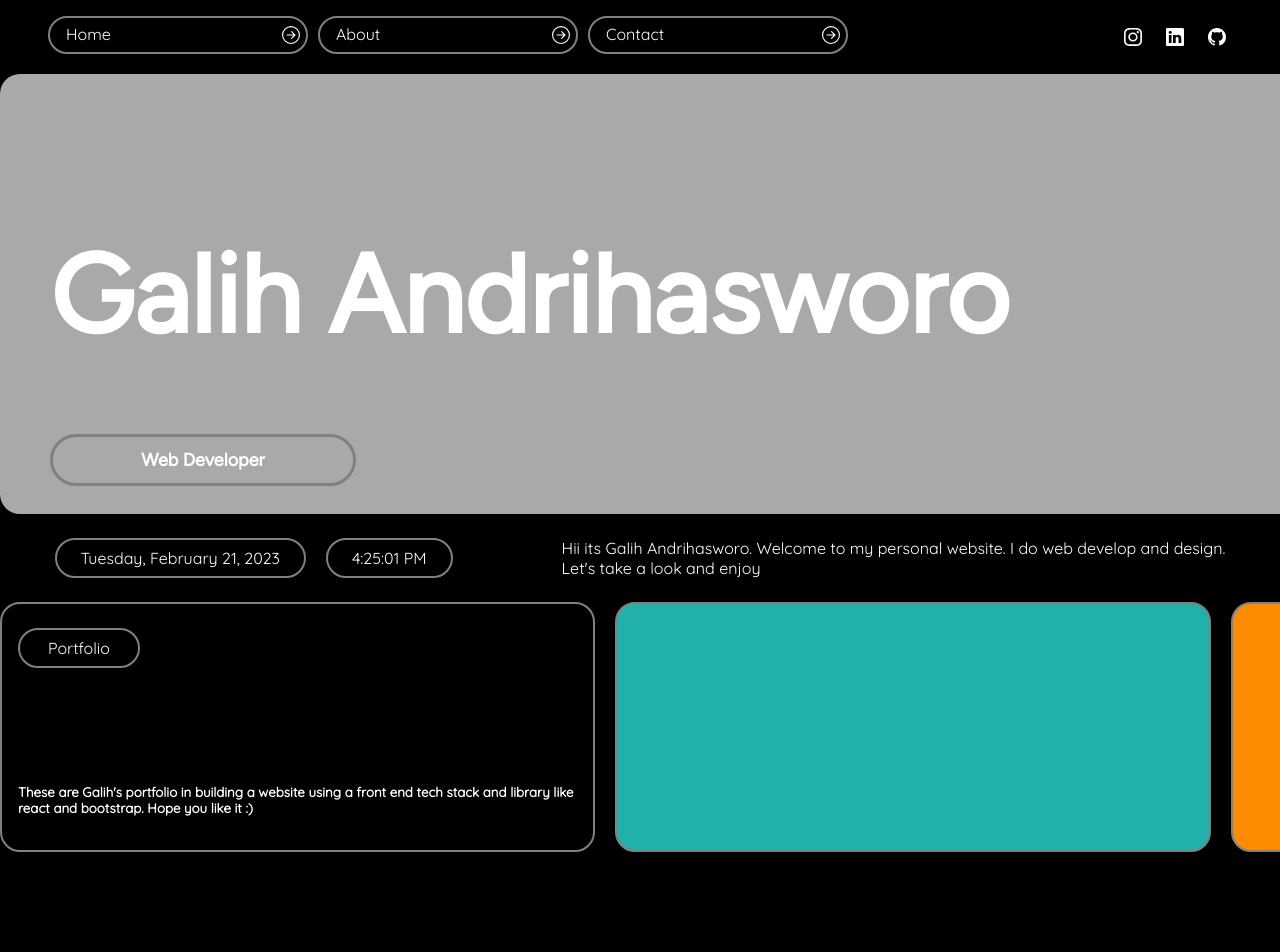
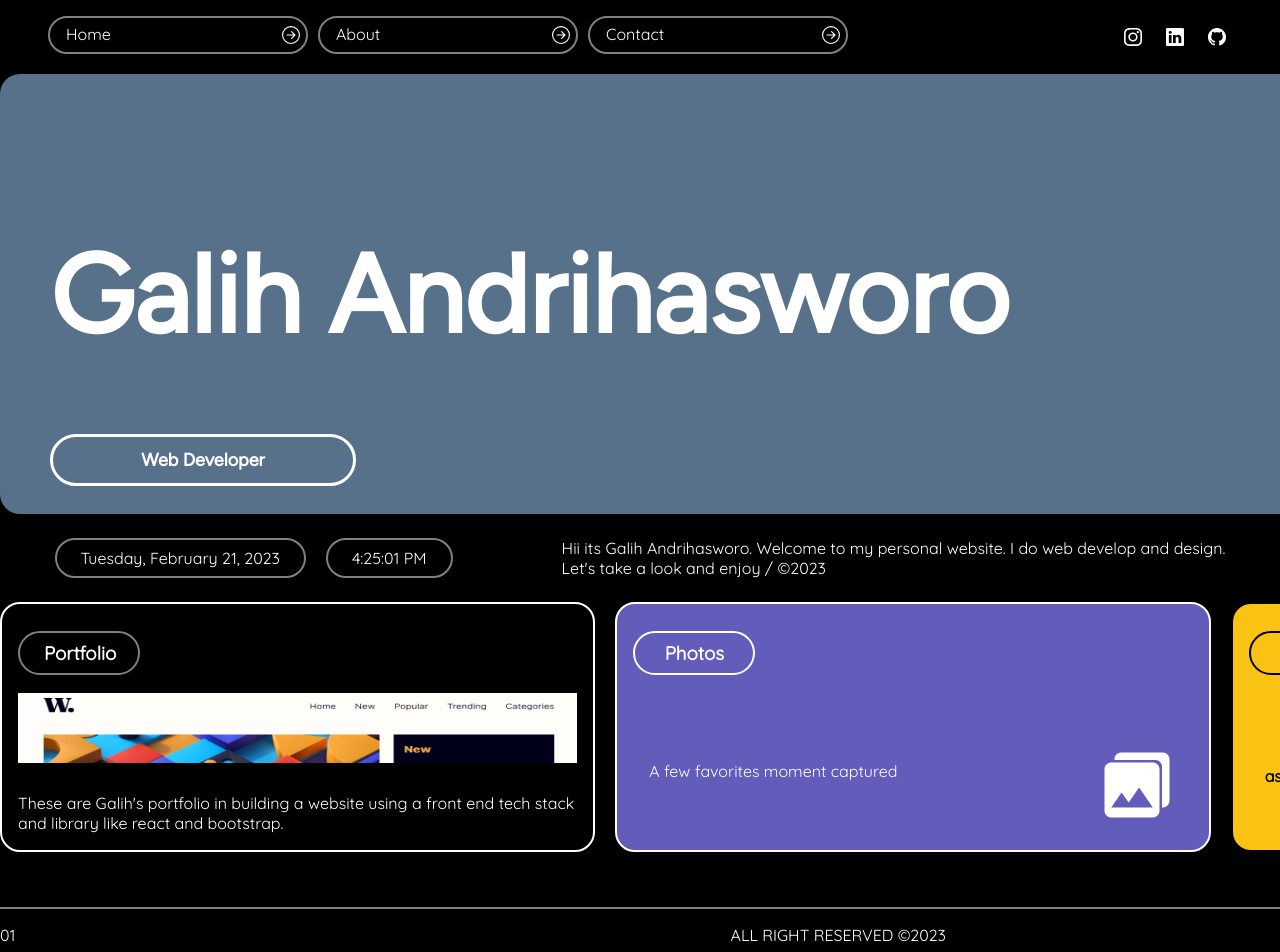
Before and after one commit to galihandrii/galihandrii, a React (Create React App) app: page / in a window 1280 px wide. Shown: the top 952 px of the page. Before the commit the page ends 852 px from the top, so only its background shows below. Built offline with nearby package versions, Linux system fonts and the light colour scheme.

Commit message:
add footer and fix css in portfolio.js

```diff
--- /dev/null
+++ b/src/Component/Footer.css
@@ -0,0 +1,9 @@
+footer{
+    font-family: 'Quicksand', sans-serif;
+    margin: auto;
+    border-top: 2px solid grey;
+    width: 1820px;
+    color: white;
+    display: flex;
+    justify-content: space-between;
+}
--- /dev/null
+++ b/src/Component/Footer.js
@@ -0,0 +1,14 @@
+import './Footer.css'
+
+
+const Footer = () => {
+    return(
+        <footer>
+            <div><p>01</p></div>
+            <div><p>ALL RIGHT RESERVED ©2023</p></div>
+            <div><p> code by Galih himself</p></div>
+        </footer>
+    )
+}
+
+export default Footer;
--- a/src/Component/Hero.css
+++ b/src/Component/Hero.css
@@ -7,7 +7,7 @@
     margin: auto;
     height: 440px;
     margin-top: 4px;
-    background-color: darkgray;
+    background-color: #567189;
     font-family: 'Figtree', sans-serif;
 }
 .hero-left{
@@ -25,7 +25,7 @@ width: 300px;
 padding-top: 12px;
 border-radius: 30px;
 font-size: 18px;
-border: 3px solid gray;
+border: 3px solid white;
 }
 
 
--- a/src/Component/Portfolio.css
+++ b/src/Component/Portfolio.css
@@ -1,6 +1,7 @@
 .port{
     color: white;
     font-family: 'Quicksand', sans-serif;
+    padding-bottom: 55px;
 }
 .port-top{
     padding-top: 8px;
@@ -38,39 +39,92 @@
     padding: 8px 16px;
     width: 600px;
     border-radius: 20px;
-    border: 2px solid grey;
+    border: 2px solid white;
 }
 .port-portfolio:hover{
     cursor: pointer;
     padding: 16px;
     width: 600px;
-    height: 260px;
+    height: 250px;
     border-radius: 20px;
     border: 2px solid grey;
+    box-shadow: 2px 2px 8px 2px grey;
 }
-.port-portfolio p{
+.port-portfolio h3{
     text-align: center;
     border: 2px solid grey;
     padding: 8px 24px;
     width: 70px;
-    border-radius: 20px;
+    border-radius: 30px;
 }
-.port-portfolio h5{
-    margin-top: 80px;
+.port-portfolio p{
+    margin-top: 30px;
+}
+.port-portfolio-img{
+    height: 70px;
+}
+.port-portfolio-img img{
+    width: 100%;
+    height: 100%;
 }
 .port-photos{
-    color: black;
+    color: white;
     padding: 8px 16px;
     width: 600px;
     border-radius: 20px;
+    border: 2px solid white;
+    background-color: #645CBB;
+}
+.port-photos:hover{
+    cursor: pointer;
+    padding: 16px;
+    width: 600px;
+    height: 250px;
+    border-radius: 20px;
     border: 2px solid grey;
-    background-color: lightseagreen;
+    box-shadow: 1px 1px 8px 1px white;
+}
+.port-photos h3{
+    text-align: center;
+    border: 2px solid white;
+    padding: 8px 24px;
+    width: 70px;
+    border-radius: 30px;
+}
+
+.port-photos-info{
+    padding: 0px 16px;
+    margin-top: 70px;
+    display: flex;
+    justify-content: space-between;
 }
 .port-blog{
     color: black;
-    background-color: darkorange;
+    background-color: #FAC213;
     padding: 8px 16px;
     width: 600px;
     border-radius: 20px;
+    border: 2px solid black;
+}
+.port-blog:hover{
+    cursor: pointer;
+    padding: 16px;
+    width: 600px;
+    height: 250px;
+    border-radius: 20px;
     border: 2px solid grey;
+    box-shadow: 2px 2px 8px 2px white;
 }
+.port-blog h3{
+    text-align: center;
+    border: 2px solid black;
+    padding: 8px 24px;
+    width: 70px;
+    border-radius: 30px;
+}
+.port-blog-info{
+    padding: 0px 16px;
+    margin-top: 70px;
+    display: flex;
+    justify-content: space-between;
+}
--- a/src/Component/Portfolio.js
+++ b/src/Component/Portfolio.js
@@ -1,6 +1,9 @@
 import { useState,useEffect } from 'react';
 import './Portfolio.css'
 import moment from "moment/moment";
+import web from "../Assets/web-design.png"
+import {IoMdPhotos} from "react-icons/io";
+import {FaBloggerB} from "react-icons/fa";
 
 
 const Portfolio = () => {
@@ -55,18 +58,34 @@ const Portfolio = () => {
                     <p>Hii its Galih Andrihasworo.
                 Welcome to my personal website.
                 I do web develop and design. <br/>
-                Let's take a look and enjoy
+                Let's take a look and enjoy / ©2023
                     </p>
                 </div>
             </div>
             <div className='port-bottom'>
                 <div className='port-portfolio'>
-                    <div><p>Portfolio</p></div>
-                    <div><img/></div>
-                    <div><h5>These are Galih's portfolio in building a website using a front end tech stack and library like react and bootstrap. Hope you like it :)</h5></div>
+                    <div><h3>Portfolio</h3></div>
+                    <div className='port-portfolio-img'><img src={web}/></div>
+                    <div>
+                      <p>These are Galih's portfolio in building a website
+                       using a front end tech stack and library like react and bootstrap.
+                      </p>
+                    </div>
                 </div>
-                <div className='port-photos'></div>
-                <div className='port-blog'></div>
+                <div className='port-photos'>
+                  <div><h3>Photos</h3></div>
+                  <div className='port-photos-info'>
+                    <div><p>A few favorites moment captured</p></div>
+                    <div><IoMdPhotos size={80}/></div>
+                  </div>
+                </div>
+                <div className='port-blog'>
+                  <div><h3>Blog</h3></div>
+                  <div className='port-blog-info'>
+                    <div><h4>asasasasasas asasasa asasasas</h4></div>
+                    <div><FaBloggerB size={80}/></div>
+                  </div>
+                </div>
             </div>
 
         </div>
--- a/src/Pages/Mainpage.js
+++ b/src/Pages/Mainpage.js
@@ -1,6 +1,7 @@
 import Navbar from "../Component/Navbar";
 import Hero from "../Component/Hero";
 import Portfolio from "../Component/Portfolio";
+import Footer from "../Component/Footer";
 
 
 const Main = () => {
@@ -9,6 +10,7 @@ const Main = () => {
             <Navbar/>
             <Hero/>
             <Portfolio/>
+            <Footer/>
         </div>
     )
 }
```
Also changed, not shown: src/Assets/web-design.png (added).
